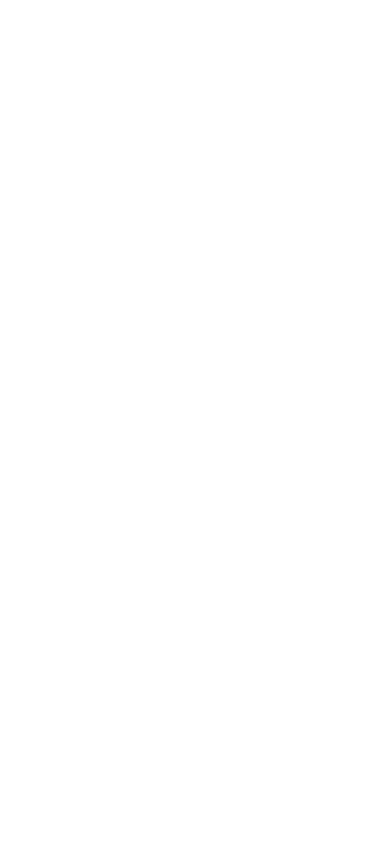
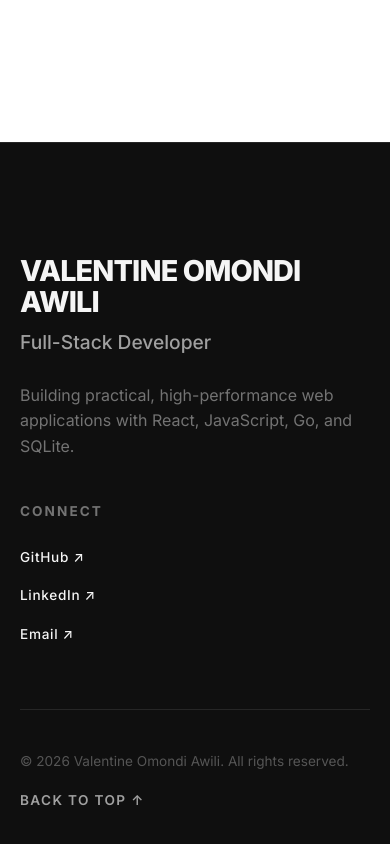
Before and after one commit to VALENTINE-it/MyPortfolio, a React (Vite) app in the folder frontend/: page / in a window 390 px wide. Shown: the part 2559-3403 px from the top of the page. Before the commit the page ends 2701 px from the top, so only its background shows below. Built offline with nearby package versions, Linux system fonts and the light colour scheme.

Commit message:
feat: implement responsive minimal Footer (TASK-007)

```diff
--- a/frontend/src/App.jsx
+++ b/frontend/src/App.jsx
@@ -1,4 +1,5 @@
 import Navbar from './components/Navbar'
+import Footer from './components/Footer'
 import './App.css'
 
 function App() {
@@ -32,6 +33,7 @@
           <h2 className="heading-editorial">CONTACT</h2>
         </section>
       </main>
+      <Footer />
     </div>
   )
 }
--- /dev/null
+++ b/frontend/src/components/Footer.css
@@ -0,0 +1,121 @@
+/* ==========================================================================
+   Footer Styles — Valentine Omondi Awili Portfolio
+   ========================================================================== */
+
+.footer {
+  background-color: var(--bg-dark);
+  color: var(--text-light);
+  padding-top: var(--space-2xl);
+  padding-bottom: var(--space-xl);
+  border-top: 1px solid var(--border-dark);
+}
+
+.footer-top {
+  display: flex;
+  justify-content: space-between;
+  align-items: flex-start;
+  gap: var(--space-xl);
+  margin-bottom: var(--space-2xl);
+}
+
+.footer-brand {
+  max-width: 480px;
+}
+
+.footer-name {
+  font-size: clamp(1.8rem, 4vw, 3rem);
+  font-weight: 800;
+  letter-spacing: -0.03em;
+  text-transform: uppercase;
+  color: var(--text-light);
+  line-height: 1.1;
+  margin-bottom: var(--space-xs);
+}
+
+.footer-title {
+  font-size: var(--font-subheading);
+  color: var(--text-light-secondary);
+  font-weight: 500;
+  margin-bottom: var(--space-md);
+}
+
+.footer-bio {
+  color: var(--text-light-muted);
+  font-size: var(--font-body);
+  line-height: 1.6;
+}
+
+.footer-nav {
+  display: flex;
+  flex-direction: column;
+  gap: var(--space-sm);
+  min-width: 180px;
+}
+
+.footer-heading {
+  font-size: var(--font-meta);
+  text-transform: uppercase;
+  letter-spacing: 0.15em;
+  font-weight: 700;
+  color: var(--text-light-muted);
+  margin-bottom: var(--space-xs);
+}
+
+.footer-link {
+  color: var(--text-light);
+  font-size: var(--font-meta);
+  letter-spacing: 0.05em;
+  font-weight: 500;
+  display: inline-flex;
+  align-items: center;
+  gap: 0.5rem;
+  transition: opacity var(--transition-fast), transform var(--transition-fast);
+}
+
+.footer-link:hover {
+  opacity: 0.7;
+  transform: translateX(4px);
+}
+
+.footer-bottom {
+  display: flex;
+  justify-content: space-between;
+  align-items: center;
+  padding-top: var(--space-lg);
+  border-top: 1px solid var(--border-dark);
+  font-size: var(--font-meta);
+  color: var(--text-light-muted);
+}
+
+.footer-copyright {
+  margin: 0;
+}
+
+.footer-back-to-top {
+  color: var(--text-light-secondary);
+  font-size: var(--font-meta);
+  text-transform: uppercase;
+  letter-spacing: 0.1em;
+  font-weight: 600;
+  cursor: pointer;
+  transition: color var(--transition-fast);
+}
+
+.footer-back-to-top:hover {
+  color: var(--text-light);
+}
+
+/* Responsive Footer */
+@media (max-width: 768px) {
+  .footer-top {
+    flex-direction: column;
+    gap: var(--space-lg);
+    margin-bottom: var(--space-xl);
+  }
+
+  .footer-bottom {
+    flex-direction: column;
+    align-items: flex-start;
+    gap: var(--space-sm);
+  }
+}
--- /dev/null
+++ b/frontend/src/components/Footer.jsx
@@ -0,0 +1,69 @@
+import './Footer.css'
+
+export default function Footer() {
+  const scrollToTop = (e) => {
+    e.preventDefault()
+    window.scrollTo({ top: 0, behavior: 'smooth' })
+  }
+
+  return (
+    <footer className="footer">
+      <div className="container">
+        <div className="footer-top">
+          {/* Developer Profile Info */}
+          <div className="footer-brand">
+            <h2 className="footer-name">VALENTINE OMONDI AWILI</h2>
+            <p className="footer-title">Full-Stack Developer</p>
+            <p className="footer-bio">
+              Building practical, high-performance web applications with React, JavaScript, Go, and SQLite.
+            </p>
+          </div>
+
+          {/* Social and Connect Links */}
+          <div className="footer-nav">
+            <span className="footer-heading">Connect</span>
+            <a
+              href="https://github.com/VALENTINE-it"
+              target="_blank"
+              rel="noopener noreferrer"
+              className="footer-link"
+              aria-label="GitHub profile"
+            >
+              GitHub ↗
+            </a>
+            <a
+              href="https://linkedin.com/in/valentine-awili"
+              target="_blank"
+              rel="noopener noreferrer"
+              className="footer-link"
+              aria-label="LinkedIn profile"
+            >
+              LinkedIn ↗
+            </a>
+            <a
+              href="mailto:valentineawili@gmail.com"
+              className="footer-link"
+              aria-label="Send email to Valentine"
+            >
+              Email ↗
+            </a>
+          </div>
+        </div>
+
+        {/* Bottom Metadata & Copyright */}
+        <div className="footer-bottom">
+          <p className="footer-copyright">
+            © {new Date().getFullYear()} Valentine Omondi Awili. All rights reserved.
+          </p>
+          <a
+            href="#home"
+            className="footer-back-to-top"
+            onClick={scrollToTop}
+          >
+            Back to Top ↑
+          </a>
+        </div>
+      </div>
+    </footer>
+  )
+}
```
Also changed, not shown: 2 other files (tests, documents, lock files or other folders).
